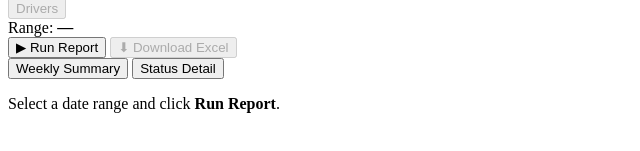
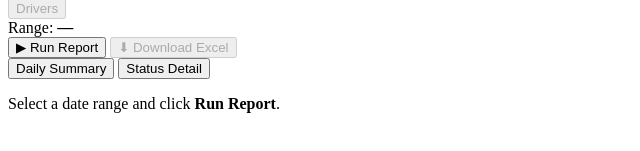
Before and after one commit to tylerscottGT/myg-hos-report, a plain HTML site: page v10/index.html in a window 1280 px wide. Shown: the part 171-322 px from the top of the page, 0-640 px from the left. Drawn offline with Linux system fonts and the light colour scheme.

Commit message:
style(hos): rename summary tab

```diff
--- a/v10/index.html
+++ b/v10/index.html
@@ -67,7 +67,7 @@
   <div id="hos-status" class="hos-status"></div>
 
   <div class="hos-tabs">
-    <button id="hos-tab-summary" class="hos-tab active">Weekly Summary</button>
+    <button id="hos-tab-summary" class="hos-tab active">Daily Summary</button>
     <button id="hos-tab-detail" class="hos-tab">Status Detail</button>
   </div>
 
```
Also changed, not shown: tests/deployment-isolation.test.js (+2 -0 lines).
